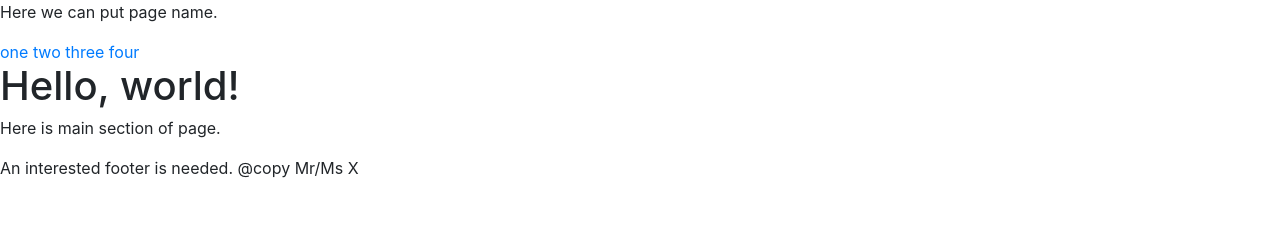
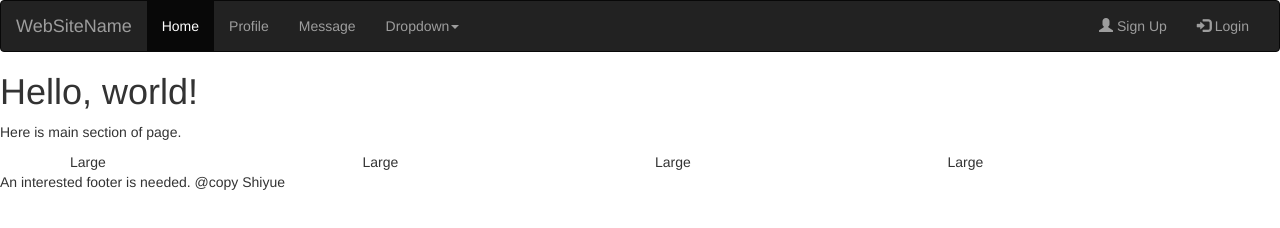
Before and after one commit to nnnsyyy/Front_end_bootstrap4, a plain HTML site: page index.html in a window 1280 px wide. Drawn offline with nearby package versions, Linux system fonts and the light colour scheme.

Commit message:
update template

```diff
--- a/index.html
+++ b/index.html
@@ -1,36 +1,106 @@
 <!DOCTYPE html>
 <html lang="en">
 	<head>
-		<meta charset="UTF-8">
-    <meta name="viewport" content="width=device-width, initial-scale=1, shrink-to-fit=no">
+    <meta charset="utf-8">
+    <meta http-equiv="X-UA-Compatible" content="IE=edge">
+    <meta name="viewport" content="width=device-width, initial-scale=1">
+    <!-- The above 3 meta tags *must* come first in the head; any other head content must come *after* these tags -->
 
 		<!-- <link rel="icon" type="image/png" href=""/> -->
-    <link rel="stylesheet" href="https://maxcdn.bootstrapcdn.com/bootstrap/4.0.0-beta/css/bootstrap.min.css" integrity="sha384-/Y6pD6FV/Vv2HJnA6t+vslU6fwYXjCFtcEpHbNJ0lyAFsXTsjBbfaDjzALeQsN6M" crossorigin="anonymous">
 		<title>Index page template</title>
-    <!-- <link rel="stylesheet" href="css/style.css"/> -->
+
+    <!-- Bootstrap -->
+    <!-- Latest compiled and minified CSS -->
+    <link rel="stylesheet" href="https://maxcdn.bootstrapcdn.com/bootstrap/3.3.6/css/bootstrap.min.css" integrity="sha384-1q8mTJOASx8j1Au+a5WDVnPi2lkFfwwEAa8hDDdjZlpLegxhjVME1fgjWPGmkzs7" crossorigin="anonymous">
+
+    <!-- Latest compiled and minified JavaScript -->
+    <script src="https://maxcdn.bootstrapcdn.com/bootstrap/3.3.6/js/bootstrap.min.js" integrity="sha384-0mSbJDEHialfmuBBQP6A4Qrprq5OVfW37PRR3j5ELqxss1yVqOtnepnHVP9aJ7xS" crossorigin="anonymous"></script>
+
+    <!--Include Your Style Sheets next -->
+    <link rel="stylesheet" href="css/style.css"/>
 	</head>
+
   <body>
     <header>
-      <p>Here we can put page name.</p>
-      <nav>
-      <a href="">one</a>
-      <a href="">two</a>
-      <a href="">three</a>
-      <a href="">four</a>
+
+      <nav class="navbar navbar-inverse">
+      <div class="container-fluid">
+        <div class="navbar-header">
+          <button type="button" class="navbar-toggle" data-toggle="collapse" data-target="#myNavbar">
+          <span class="icon-bar"></span>
+          <span class="icon-bar"></span>
+          <span class="icon-bar"></span>
+          </button>
+          <a class="navbar-brand" href="#">WebSiteName</a>
+        </div>
+        <div class="collapse navbar-collapse" id="myNavbar">
+          <ul class="nav navbar-nav" role="navigation">
+            <li role="presentation" class="active"><a href="#">Home</a></li>
+            <li role="presentation"><a href="#">Profile</a></li>
+            <li role="presentation"><a href="#">Message</a></li>
+            <li role="presentation" class="dropdown">
+              <a class="dropdown-toggle" data-toggle="dropdown" href="#" role="button" aria-haspopup="true" aria-expanded="false">
+              Dropdown<span class="caret"></span></a>
+              <ul class="dropdown-menu">
+                <li><a href="#">Option one</a></li>
+                <li><a href="#">Option two</a></li>
+                <li><a href="#">Option three</a></li>
+              </ul>
+            </li>
+          </ul>
+          <ul class="nav navbar-nav navbar-right">
+            <li><a href="#"><span class="glyphicon glyphicon-user"></span> Sign Up</a></li>
+            <li><a href="#"><span class="glyphicon glyphicon-log-in"></span> Login</a></li>
+          </ul>
+        </div>
+
+      </div>
       </nav>
+
     </header>
     <main>
       <h1>Hello, world!</h1>
       <p>Here is main section of page.</p>
 
+      <div class="container">
+        <div class="row">
+          <div class="col-md-6 col-lg-3">
+            <div class="visible-xs">Extreme small</div>
+            <div class="visible-sm">Small</div>
+            <div class="visible-md">Medium</div>
+            <div class="visible-lg">Large</div>
+          </div>
+          <div class="col-md-6 col-lg-3">
+            <div class="visible-xs">Extreme small</div>
+            <div class="visible-sm">Small</div>
+            <div class="visible-md">Medium</div>
+            <div class="visible-lg">Large</div>
+          </div>
+          <div class="col-md-6 col-lg-3">
+            <div class="visible-xs">Extreme small</div>
+            <div class="visible-sm">Small</div>
+            <div class="visible-md">Medium</div>
+            <div class="visible-lg">Large</div>
+          </div>
+          <div class="col-md-6 col-lg-3">
+            <div class="visible-xs">Extreme small</div>
+            <div class="visible-sm">Small</div>
+            <div class="visible-md">Medium</div>
+            <div class="visible-lg">Large</div>
+          </div>
+        </div>
+      </div>
+
     </main>
     <footer>
-    <p>An interested footer is needed. @copy Mr/Ms X</p>
+    <p>An interested footer is needed. @copy Shiyue</p>
     </footer>
 
-    <script src="https://code.jquery.com/jquery-3.2.1.slim.min.js" integrity="sha384-KJ3o2DKtIkvYIK3UENzmM7KCkRr/rE9/Qpg6aAZGJwFDMVNA/GpGFF93hXpG5KkN" crossorigin="anonymous"></script>
-<script src="https://cdnjs.cloudflare.com/ajax/libs/popper.js/1.11.0/umd/popper.min.js" integrity="sha384-b/U6ypiBEHpOf/4+1nzFpr53nxSS+GLCkfwBdFNTxtclqqenISfwAzpKaMNFNmj4" crossorigin="anonymous"></script>
-<script src="https://maxcdn.bootstrapcdn.com/bootstrap/4.0.0-beta/js/bootstrap.min.js" integrity="sha384-h0AbiXch4ZDo7tp9hKZ4TsHbi047NrKGLO3SEJAg45jXxnGIfYzk4Si90RDIqNm1" crossorigin="anonymous"></script>
+    <!-- jQuery (necessary for Bootstrap's JavaScript plugins) -->
+    <script src="https://ajax.googleapis.com/ajax/libs/jquery/1.11.3/jquery.min.js"></script>
+    <!-- Include all compiled plugins (below), or include individual files as needed -->
+    <script src="js/bootstrap.min.js"></script>
+    <!-- If you don't have the files saved locally, make sure to link it in CodePen, just like you linked the CSS. -->
     <!-- <script src="js/func.js"></script> -->
   </body>
 </html>
```
